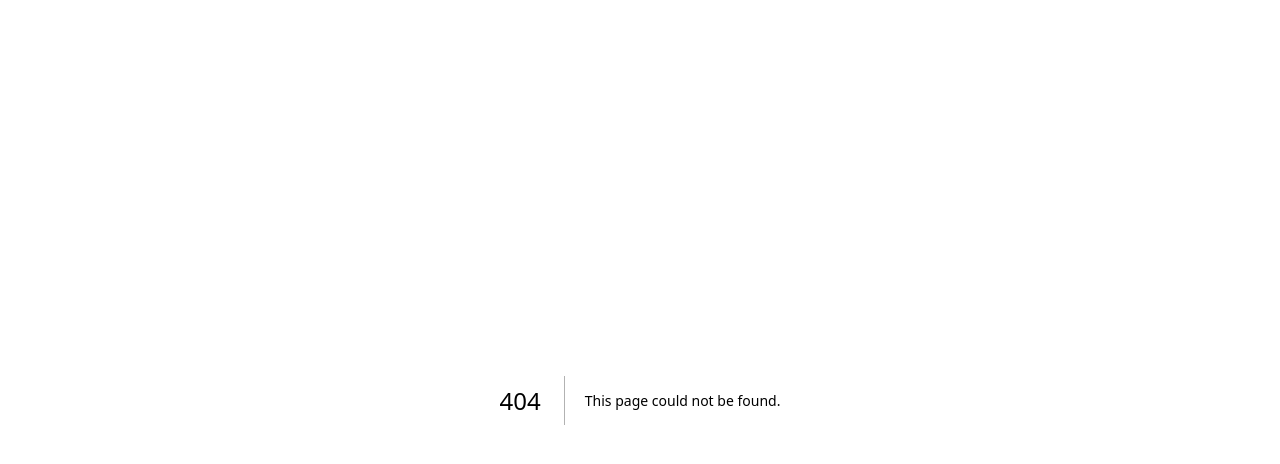
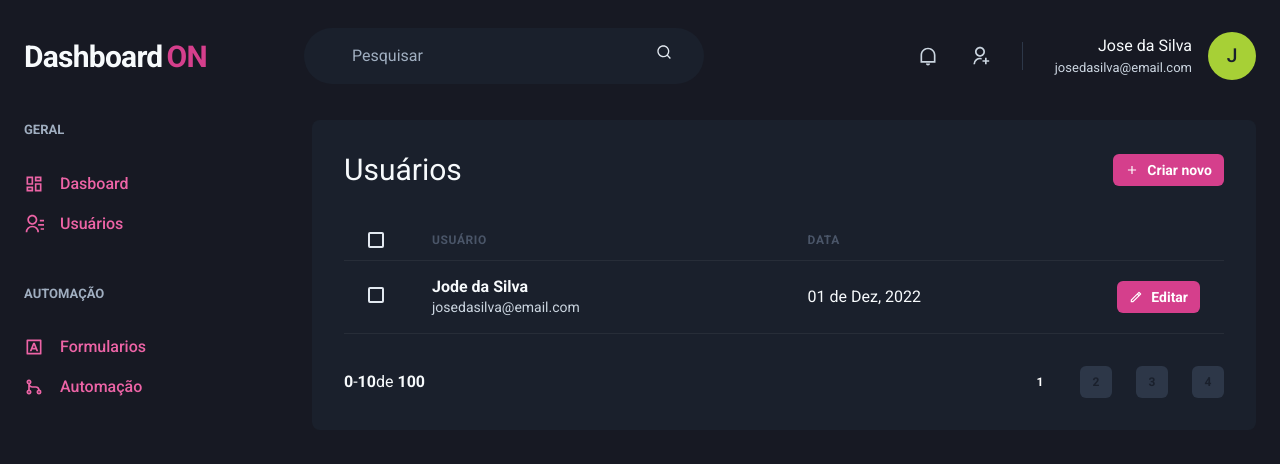
Before and after one commit to icaPR/dashbo, a Next.js app: page /users in a window 1280 px wide. Before the commit this address had no page. Shown: the top 464 px of the page. Built offline with nearby package versions, Linux system fonts and the light colour scheme.

Commit message:
feat: create route Users

```diff
--- /dev/null
+++ b/src/components/Pagiantion.tsx
@@ -0,0 +1,59 @@
+import { Box, Button, Stack } from "@chakra-ui/react";
+
+export function Pagination() {
+  return (
+    <Stack
+      direction="row"
+      spacing="6"
+      mt="8"
+      alignItems="center"
+      justify="space-between"
+    >
+      <Box>
+        <strong>0</strong>-<strong>10</strong>de <strong> 100</strong>
+      </Box>
+      <Stack direction="row" spacing="6">
+        <Button
+          size="sm"
+          fontSize="xs"
+          w="4"
+          colorScheme="pink disabled"
+          disabled
+          _disabled={{
+            bgColor: "pink.500",
+            cursor: "default",
+          }}
+        >
+          1
+        </Button>
+        <Button
+          size="sm"
+          fontSize="xs"
+          w="4"
+          bgColor="gray.700"
+          _hover={{ bg: "gray.500" }}
+        >
+          2
+        </Button>
+        <Button
+          size="sm"
+          fontSize="xs"
+          w="4"
+          bgColor="gray.700"
+          _hover={{ bg: "gray.500" }}
+        >
+          3
+        </Button>
+        <Button
+          size="sm"
+          fontSize="xs"
+          w="4"
+          bgColor="gray.700"
+          _hover={{ bg: "gray.500" }}
+        >
+          4
+        </Button>
+      </Stack>
+    </Stack>
+  );
+}
--- a/src/pages/dashboard.tsx
+++ b/src/pages/dashboard.tsx
@@ -85,7 +85,7 @@ export default function DashBoard() {
               />
             </Text>
           </Box>
-          <Box p="8" bg="gray.800" borderRadius={8}>
+          <Box p="8" bg="gray.800" borderRadius={8} pb="4">
             <Text fontSize="lg" mb="4">
               Taxa de abertura
               <Chart
--- /dev/null
+++ b/src/pages/users/index.tsx
@@ -0,0 +1,88 @@
+import {
+  Box,
+  Button,
+  Checkbox,
+  Flex,
+  Heading,
+  Icon,
+  Text,
+  Table,
+  Tbody,
+  Td,
+  Th,
+  Thead,
+  Tr,
+} from "@chakra-ui/react";
+import { RiAddLine, RiPencilLine } from "react-icons/ri";
+import { Header } from "../../components/Header";
+import { Pagination } from "../../components/Pagiantion";
+import { Sidebar } from "../../components/Sidebar";
+
+export default function UsersList() {
+  return (
+    <Box>
+      <Header />
+      <Flex w="100%" my="6" maxWidth={1480} mx="auto" px="6">
+        <Sidebar />
+        <Box flex="1" borderRadius={8} p="8" bg="gray.800">
+          <Flex mb="8" justify="space-between" alignItems="center">
+            <Heading size="lg" fontWeight="normal">
+              Usuários
+            </Heading>
+            <Button
+              as="a"
+              size="sm"
+              fontSize="sm"
+              colorScheme="pink"
+              leftIcon={<Icon as={RiAddLine} />}
+            >
+              Criar novo
+            </Button>
+          </Flex>
+          <Table colorScheme="whiteAlpha">
+            <Thead>
+              <Tr>
+                <Th px="6" w="8" color="gray.300">
+                  <Checkbox colorScheme="pink" />
+                </Th>
+                <Th>Usuário</Th>
+                <Th>Data</Th>
+                <Th w="8"></Th>
+              </Tr>
+            </Thead>
+            <Tbody>
+              <Tr>
+                <Td px="6">
+                  <Checkbox colorScheme="pink" />
+                </Td>
+                <Td px="6">
+                  <Box>
+                    <Text fontWeight="bold">Jode da Silva</Text>
+                    <Text fontSize="sm" color="gray.300">
+                      josedasilva@email.com
+                    </Text>
+                  </Box>
+                </Td>
+                <Td px="6">
+                  <Text>01 de Dez, 2022</Text>
+                </Td>
+                <Td>
+                  <Button
+                    as="a"
+                    size="sm"
+                    fontSize="sm"
+                    colorScheme="pink"
+                    leftIcon={<Icon as={RiPencilLine} />}
+                  >
+                    Editar
+                  </Button>
+                </Td>
+              </Tr>
+            </Tbody>
+          </Table>
+          <Pagination />
+        </Box>
+      </Flex>
+    </Box>
+  );
+}
```
